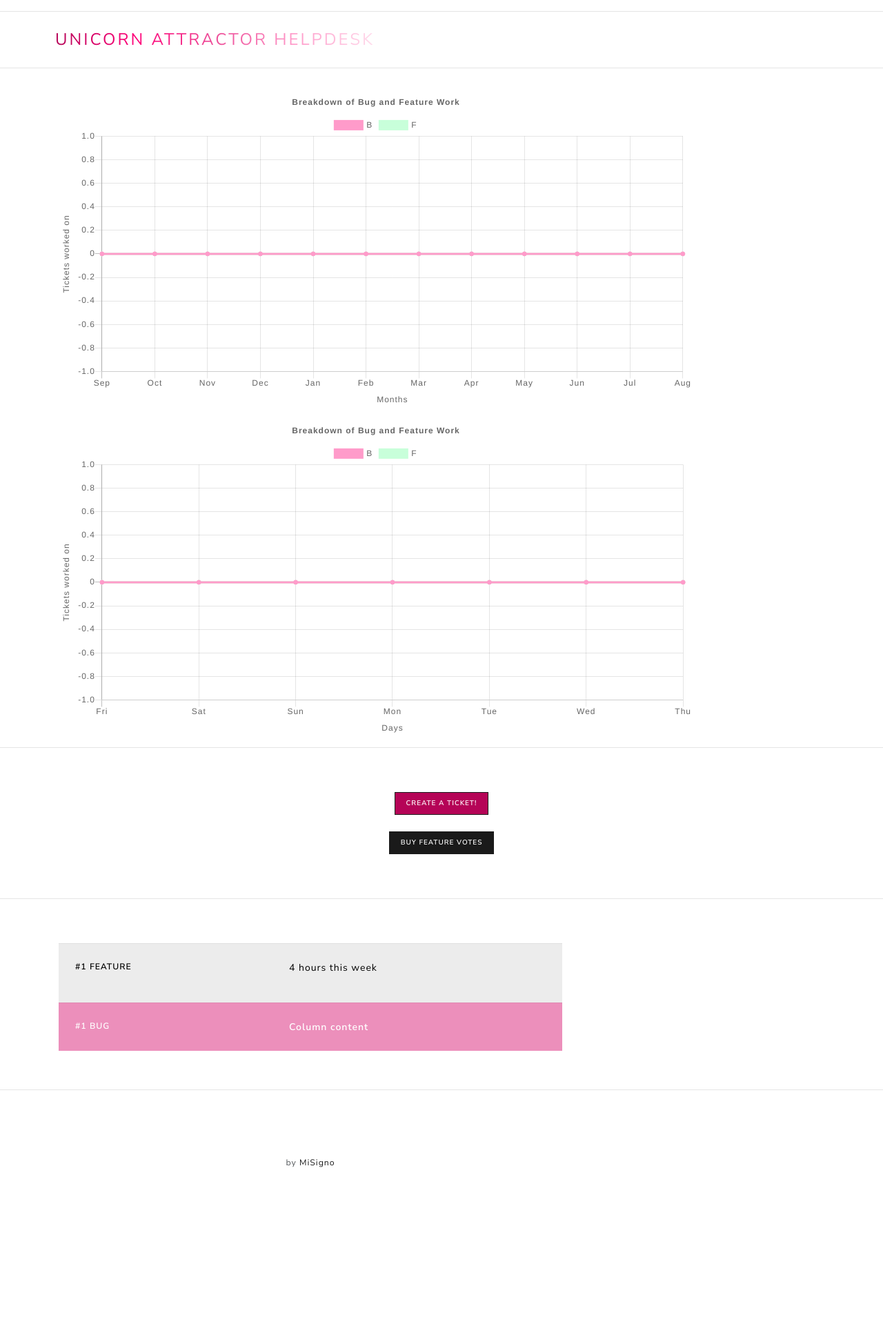
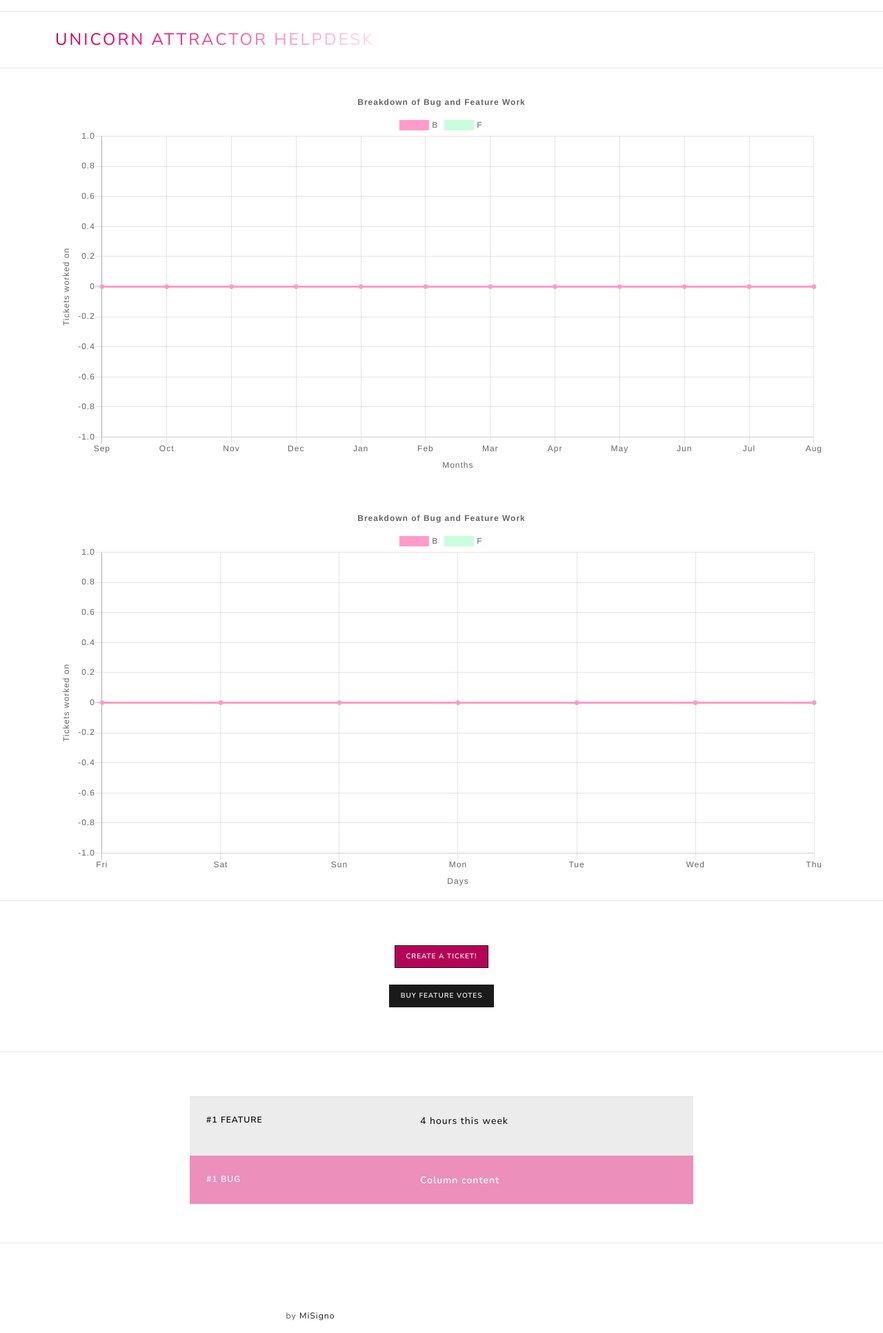
Before and after one commit to Mgsignorelli/unicornticket, a Django app: page / in a window 1280 px wide. Shown: the part 105-2037 px from the top of the page at 69% size. Before the commit the page ends 1797 px from the top, so only its background shows below. Run offline with Django 3.2, Linux system fonts and the light colour scheme; data that the repository does not hold is empty; parts of the project's set-up code (start-up, migrations or seed data) failed here and were passed over; some libraries are stand-ins or nearby versions.

Commit message:
improves grid format

```diff
--- a/tickets/templates/index.html
+++ b/tickets/templates/index.html
@@ -25,12 +25,12 @@
     <hr>
     <div class="container">
         <div class="row">
-            <div class="col-sm-10 mt-3">
+            <div class="col-sm-12 mt-3">
                 <canvas id="monthly-chart"></canvas>
             </div>
         </div>
         <div class="row">
-            <div class="col-sm-10 mt-3">
+            <div class="col-sm-12 mt-5">
                 <canvas id="daily-chart"></canvas>
             </div>
         </div>
@@ -38,7 +38,7 @@
     <hr>
     <div class="container">
         <div class="row">
-            <div class="col-8 offset-2 mt-5" align="center">
+            <div class="col-sm-8 offset-2 mt-5" align="center">
 
                 <a class="btn btn-primary btn-sm btn-create-ticket"
                    href="{% url 'create_ticket' %}"
@@ -47,7 +47,7 @@
             </div>
         </div>
         <div class="row">
-            <div class="col-8 offset-2 mt-4 mb-5" align="center">
+            <div class="col-sm-8 offset-2 mt-4 mb-5" align="center">
 
                 <a class="btn btn-primary btn-sm btn-buy-votes"
                    href="{% url 'buyvotes' %}"
@@ -59,7 +59,7 @@
     <hr>
     <div class="container">
         <div class="row">
-            <div class="col-sm-8 mt-5 mb-4">
+            <div class="col-sm-8 offset-2 mt-5 mb-4">
                 <table class="table table-hover">
                     {#                    <thead>#}
                     {#                    <tr>#}
```
Also changed, not shown: tickets/templates/bug_index.html (+4 -5 lines).
